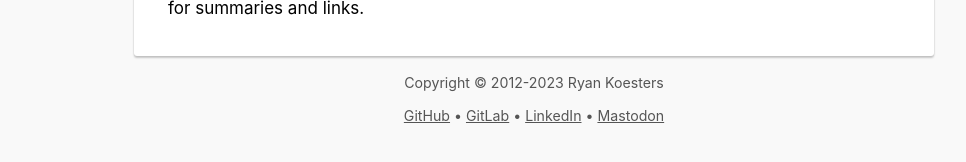
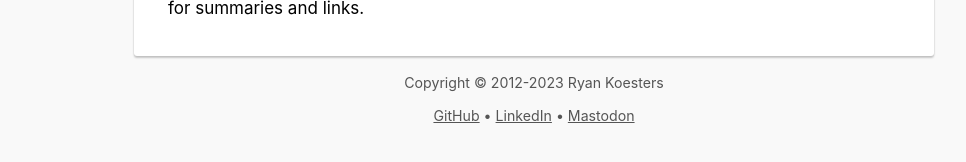
Before and after one commit to rkoesters/rkoesters.github.io, a Jekyll site: the page built from index.md, in a window 1280 px wide. Shown: the part 468-630 px from the top of the page, without its empty margins (106-1072 px from the left). Built offline with Jekyll 4.4.1, drawn with Linux system fonts in a browser that asks for light colours.

Commit message:
rm gitlab
I do not have much there.

```diff
--- a/_layouts/base.html
+++ b/_layouts/base.html
@@ -34,7 +34,6 @@
       <p>Copyright &copy; 2012-2023 Ryan Koesters</p>
       <p class="dot-separated">
         <span><a href="https://github.com/rkoesters" rel="me">GitHub</a></span>
-        <span><a href="https://gitlab.com/rmkoesters" rel="me">GitLab</a></span>
         <span><a href="https://www.linkedin.com/in/ryankoesters" rel="me">LinkedIn</a></span>
         <span><a href="https://mastodon.social/@rkoesters" rel="me">Mastodon</a></span>
       </p>
```
